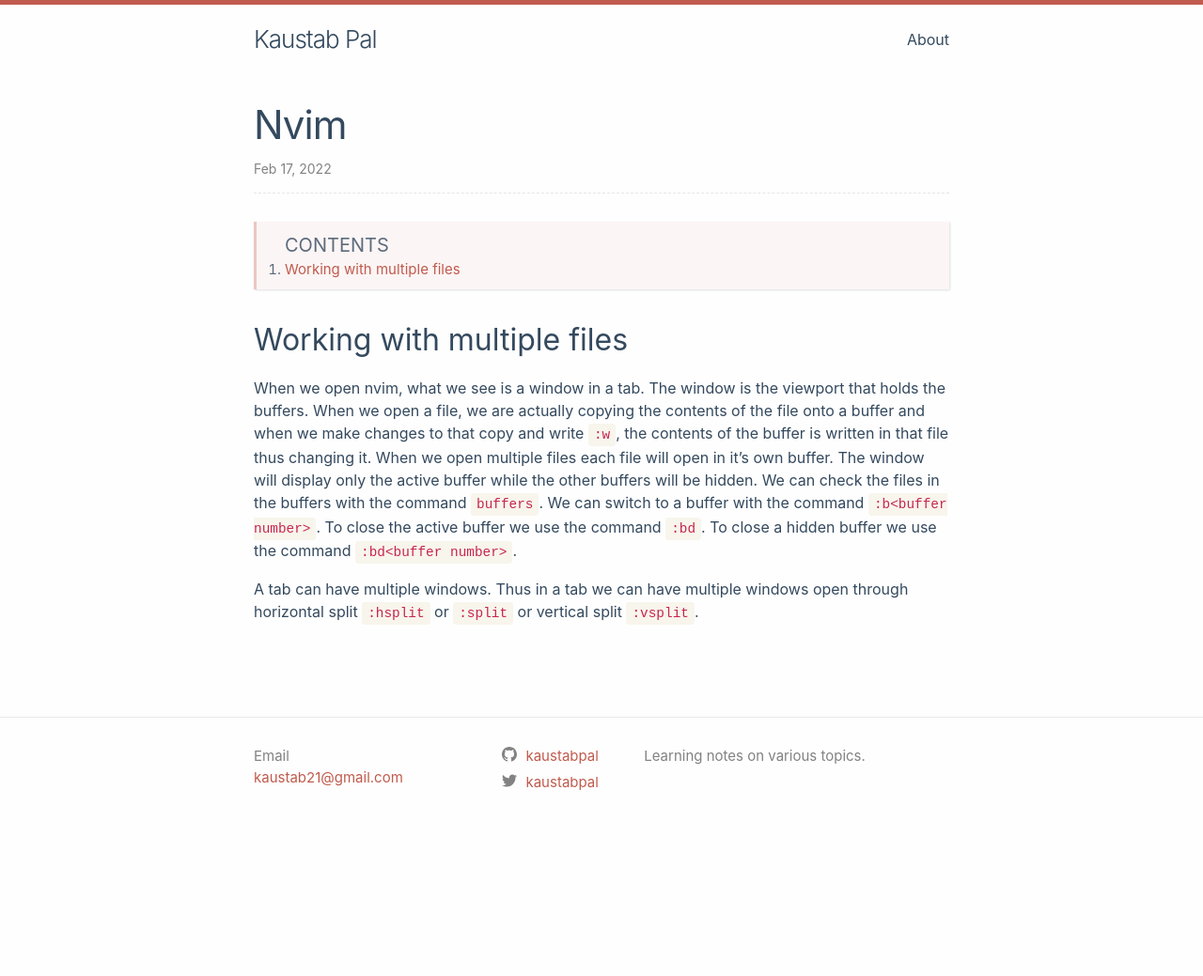
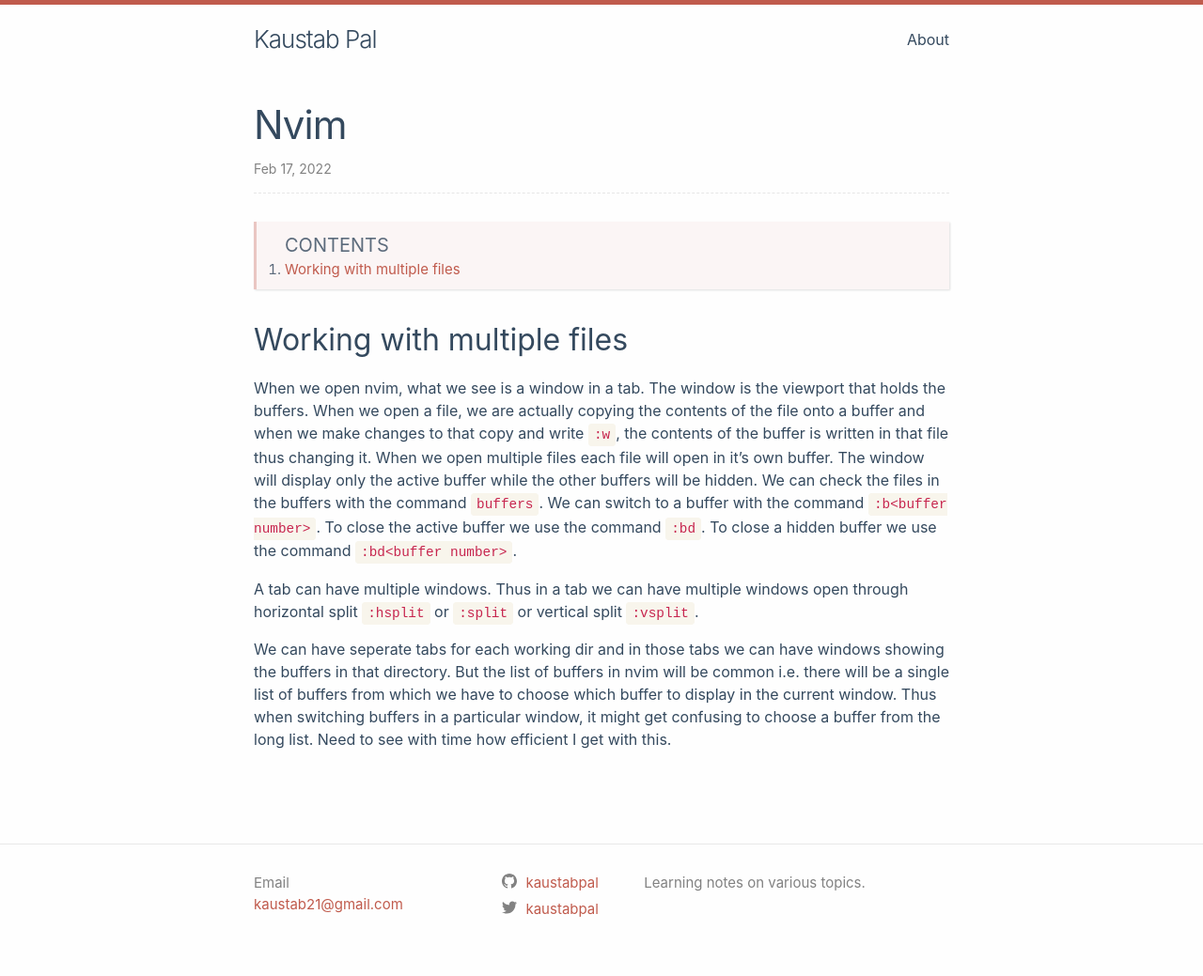
Before and after one commit to kaustabpal/kaustabpal.github.io, a Jekyll site: the page built from _posts/2022-02-17-nvim.md, in a window 1280 px wide. Shown: the whole page at 94% size. Built offline with Jekyll 4.4.1, drawn with Linux system fonts in a browser that asks for light colours; comment, search, counter and statistics services are not loaded; before the commit the page ends 904 px from its top, so only the background shows below that.

Commit message:
edited nvim post

````diff
--- a/_posts/2022-02-17-nvim.md
+++ b/_posts/2022-02-17-nvim.md
@@ -24,3 +24,11 @@
 A tab can have multiple windows. Thus in a tab we can have multiple windows open
 through horizontal split ```:hsplit``` or ```:split``` or vertical split
 ```:vsplit```.
+
+We can have seperate tabs for each working dir and in those tabs we can have
+windows showing the buffers in that directory.
+But the list of buffers in nvim will be common i.e. there will be a single list
+of buffers from which we have to choose which buffer to display in the current
+window. Thus when switching buffers in a particular window, it might get
+confusing to choose a buffer from the long list. Need to see with time how
+efficient I get with this.
````
